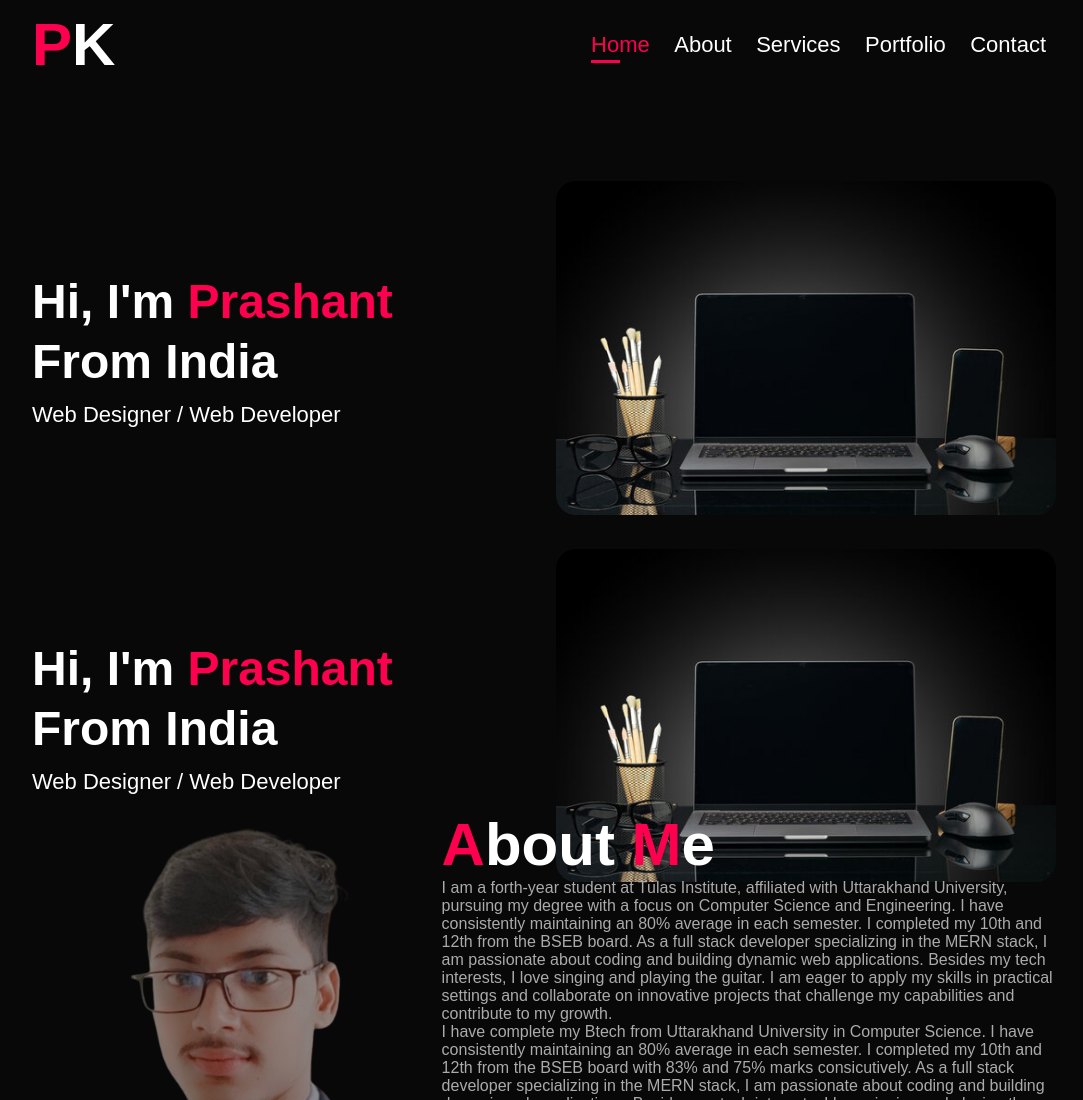
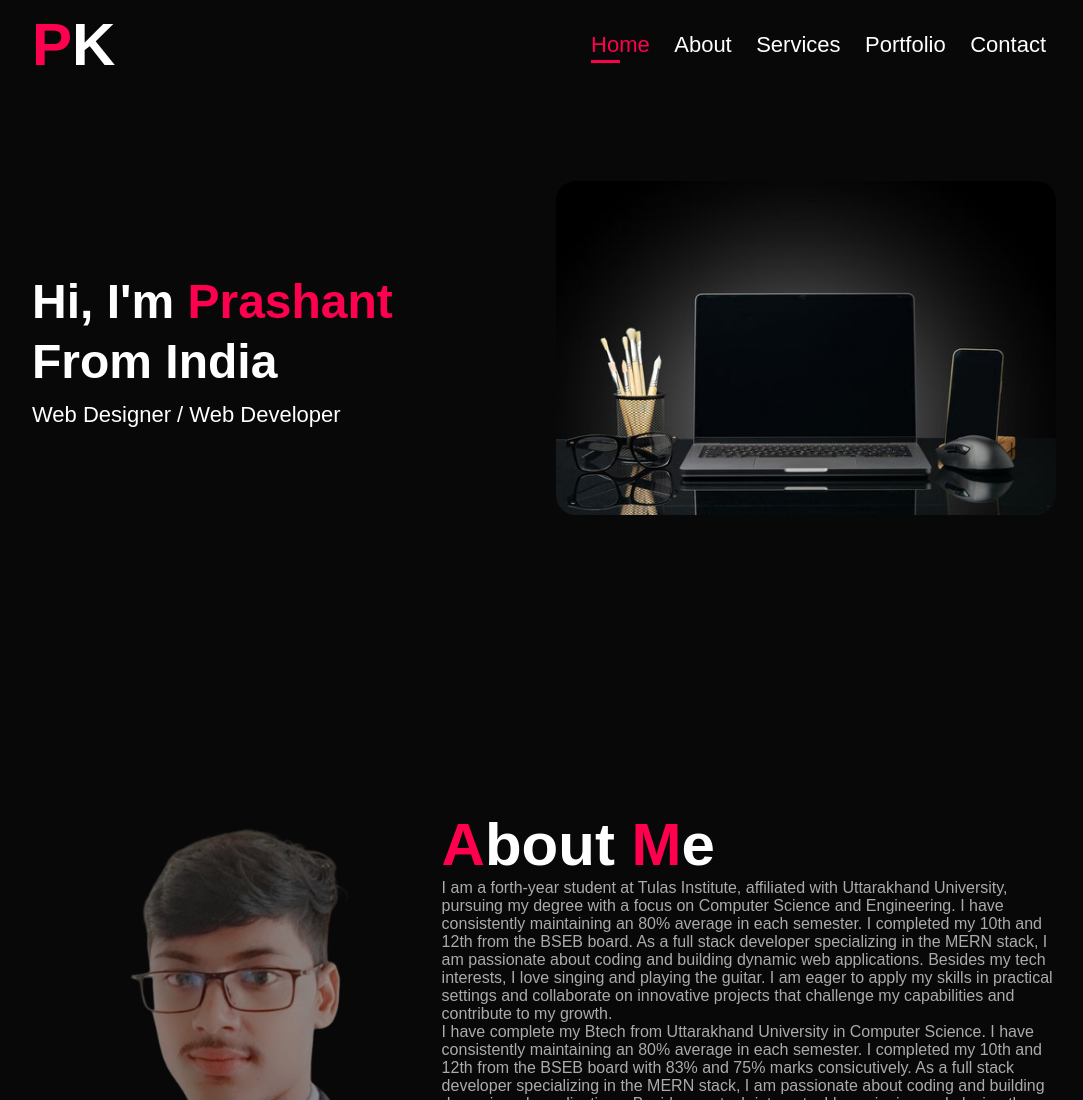
Before and after one commit to PrashantKumar033/Portfolio_p, a plain HTML site: page index.html in a window 1280 px wide. Shown: the top 1100 px of the page, without its empty margins (96-1179 px from the left). Drawn offline with Linux system fonts and the light colour scheme.

Commit message:
Update index.html

```diff
--- a/index.html
+++ b/index.html
@@ -31,13 +31,6 @@
                 <span>
                     <img src="Back.jpg" alt="">
                 </span>
-                <div>
-                    <h2>Hi, I'm <span>Prashant</span><br> From India</h2>
-                    <p>Web Designer / Web Developer</p>
-                </div>
-                <div>
-                    <img src="Back.jpg" alt="">
-                </div>
             </div>
         </div>
     </div>
```
